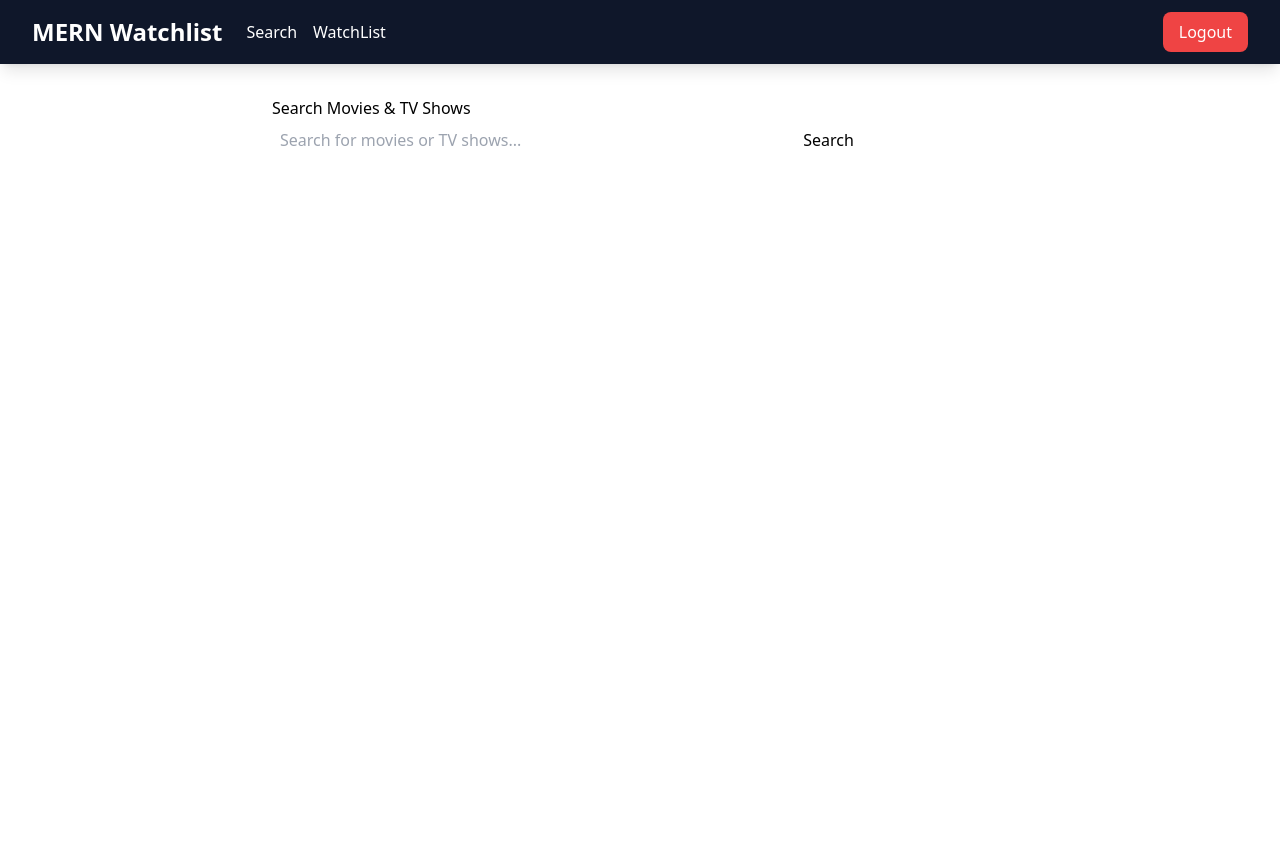
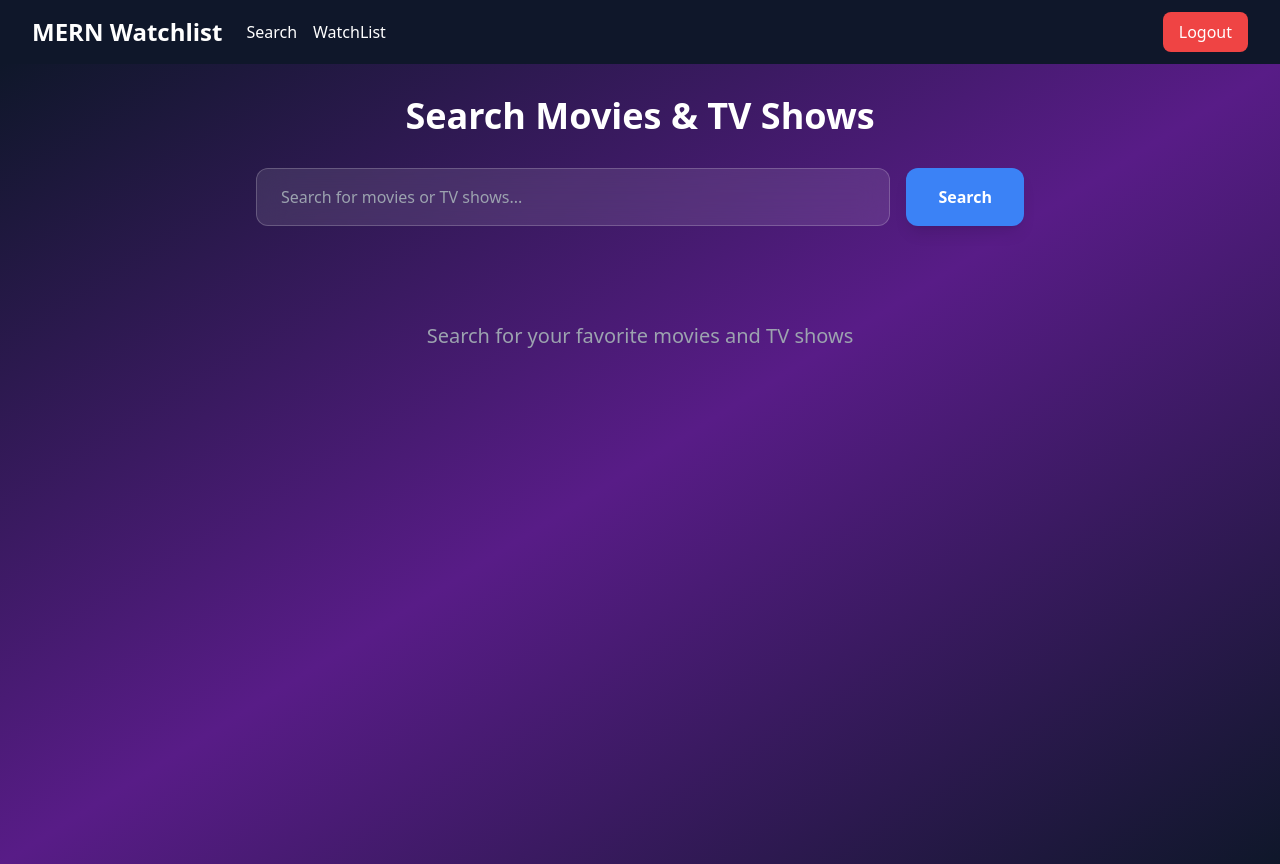
Before and after one commit to rdvankck/Watchlist, a React app in the folder frontend/: page /search in a window 1280 px wide. Before the commit the page ends 800 px from the top, so only its background shows below. Built offline with nearby package versions, Linux system fonts and the light colour scheme; sample sign-in values are in the browser's storage; the HTML template or start-up script is replaced by a standard one.

Commit message:
feat: modernize Search page with Tailwind CSS

```diff
--- a/frontend/src/pages/Search.jsx
+++ b/frontend/src/pages/Search.jsx
@@ -3,15 +3,14 @@ import { searchMulti } from '../api/tmdb';
   import { useAuth } from '../context/AuthContext';
 
   function Search(){
-    const[query, setQuery] = useState('');
-    const[results, setResults] = useState([]);
-    const[loading, setLoading] = useState(false);
-    const[error, setError] = useState('');
+      const [query, setQuery] = useState('');
+      const [results, setResults] = useState([]);
+      const [loading, setLoading] = useState(false);
+      const [error, setError] = useState('');
       const { token } = useAuth();
 
       const handleSearch = async (e) => {
           e.preventDefault();
-
           if (!query.trim()) return;
 
           setLoading(true);
@@ -29,42 +28,98 @@ function Search(){
       }
 
       return (
-        <div style={{padding: '2rem', maxWidth: '800px', margin: '0 auto'}}>
-            <h2>Search Movies & TV Shows</h2>
+          <div className="min-h-screen bg-gradient-to-br from-slate-900 via-purple-900 to-slate-900 py-8 px-4">
+              <div className="max-w-7xl mx-auto">
+                  <h2 className="text-4xl font-bold text-white text-center mb-8">Search Movies & TV Shows</h2>
 
-            <form onSubmit={handleSearch}>
-                <input type="text"
+                  <form onSubmit={handleSearch} className="max-w-3xl mx-auto mb-12">
+                      <div className="flex gap-4">
+                          <input
+                              type="text"
                               value={query}
                               onChange={(e) => setQuery(e.target.value)}
                               placeholder='Search for movies or TV shows...'
-                style={{width: '70%', padding: '0.5rem'}}
+                              className="flex-1 px-6 py-4 bg-white/10 backdrop-blur-lg border border-white/20 rounded-xl text-white
+  placeholder-gray-400 focus:outline-none focus:ring-2 focus:ring-blue-500 focus:border-transparent transition duration-300"
                           />
-                <button type="submit" style={{padding: '0.5rem 1rem'}}>Search</button>
+                          <button
+                              type="submit"
+                              className="px-8 py-4 bg-blue-500 hover:bg-blue-600 text-white font-semibold rounded-xl transition
+  duration-300 shadow-lg hover:shadow-xl transform hover:-translate-y-1"
+                          >
+                              Search
+                          </button>
+                      </div>
                   </form>
-                {loading && <p>Loading...</p>}
-                {error && <p style={{color: 'red'}}> {error}</p>}
 
-                <div style={{marginTop: '2rem'}}>
+                  {loading && (
+                      <div className="text-center text-white text-xl py-12">
+                          <div className="inline-block animate-spin rounded-full h-12 w-12 border-4 border-white
+  border-t-transparent"></div>
+                          <p className="mt-4">Loading...</p>
+                      </div>
+                  )}
+
+                  {error && (
+                      <div className="max-w-3xl mx-auto bg-red-500/20 border border-red-500 text-red-100 px-6 py-4 rounded-xl mb-8">
+                          {error}
+                      </div>
+                  )}
+
+                  {results.length > 0 && (
+                      <div className="grid grid-cols-1 sm:grid-cols-2 lg:grid-cols-3 xl:grid-cols-4 gap-6">
                           {results.map((item) => (
-                        <div key={item.id} style={{border: '1px solid #ccc', padding:'1rem', marginBottom:'1rem'}}>
-                            <h3>{item.title || item.name}</h3>
-                            <p>{item.media_type.toUpperCase()}</p>
-                            {item.poster_path && (
-                                <img    src={`https://image.tmdb.org/t/p/w200${item.poster_path}`}
+                              <div key={item.id} className="bg-white/10 backdrop-blur-lg rounded-xl overflow-hidden border
+  border-white/20 hover:bg-white/20 transition duration-300 hover:scale-105">
+                                  {item.poster_path ? (
+                                      <img
+                                          src={`https://image.tmdb.org/t/p/w500${item.poster_path}`}
                                           alt={item.title || item.name}
-                                style={{width: '100px'}}
+                                          className="w-full h-64 object-cover"
                                       />
+                                  ) : (
+                                      <div className="w-full h-64 bg-gradient-to-br from-blue-500 to-purple-600 flex items-center
+  justify-center">
+                                          <span className="text-white text-6xl">🎬</span>
+                                      </div>
                                   )}
-                            <p> {item.overview}</p>
+                                  <div className="p-4">
+                                      <h3 className="text-xl font-bold text-white mb-2 truncate">
+                                          {item.title || item.name}
+                                      </h3>
+                                      <p className="text-blue-400 text-sm font-medium mb-3">
+                                          {item.media_type.toUpperCase()}
+                                      </p>
+                                      {item.vote_average && (
+                                          <div className="flex items-center gap-2 mb-3">
+                                              <span className="text-yellow-400">⭐</span>
+                                              <span className="text-white text-sm">
+                                                  {item.vote_average.toFixed(1)}
+                                              </span>
+                                          </div>
+                                      )}
+                                      {item.release_date && (
+                                          <p className="text-gray-400 text-sm mb-3">
+                                              {new Date(item.release_date).getFullYear()}
+                                          </p>
+                                      )}
+                                      <p className="text-gray-300 text-sm line-clamp-3">
+                                          {item.overview || 'No description available.'}
+                                      </p>
+                                  </div>
                               </div>
                           ))}
                       </div>
+                  )}
+
+                  {results.length === 0 && !loading && !error && (
+                      <div className="text-center text-gray-400 py-12">
+                          <p className="text-xl">Search for your favorite movies and TV shows</p>
                       </div>
-
-
-
+                  )}
+              </div>
+          </div>
       );
-
   }
 
   export default Search;
```
Lines whose indentation alone changed are shown as unchanged.
